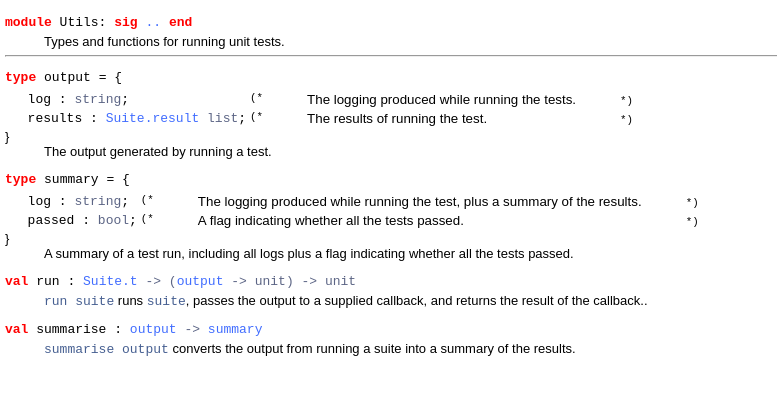
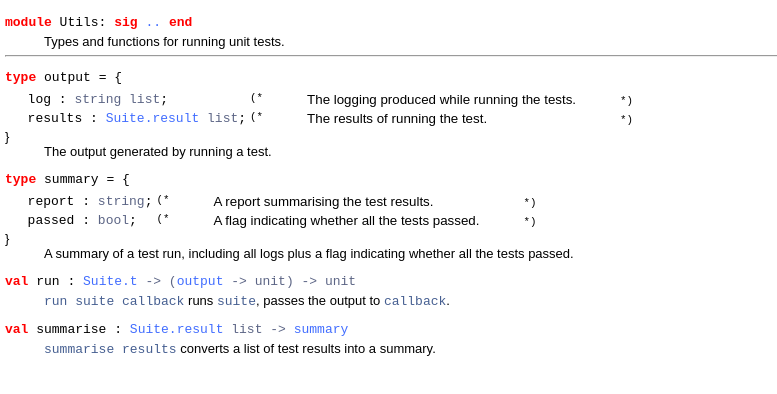
Before and after one commit to johnelse/ocaml-webtest, a plain HTML site: page Utils.html in a window 1280 px wide. Shown: the part 72-466 px from the top of the page, without its empty margins (0-777 px from the left). Drawn offline with Linux system fonts and the light colour scheme.

Commit message:
Travis build 67 pushed docs to gh-pages

```diff
--- a/Utils.html
+++ b/Utils.html
@@ -33,9 +33,10 @@ Types and functions for running unit tests.<br>
 <td align="left" valign="top" >
 <code>&nbsp;&nbsp;</code></td>
 <td align="left" valign="top" >
-<code><span id="TYPEELToutput.log">log</span>&nbsp;: <code class="type">string</code>;</code></td>
+<code><span id="TYPEELToutput.log">log</span>&nbsp;: <code class="type">string list</code>;</code></td>
 <td class="typefieldcomment" align="left" valign="top" ><code>(*</code></td><td class="typefieldcomment" align="left" valign="top" ><div class="info ">
-The logging produced while running the tests.<br>
+The logging produced while running the
+                                  tests.<br>
 </div>
 </td><td class="typefieldcomment" align="left" valign="bottom" ><code>*)</code></td>
 </tr>
@@ -61,10 +62,9 @@ The output generated by running a test.<br>
 <td align="left" valign="top" >
 <code>&nbsp;&nbsp;</code></td>
 <td align="left" valign="top" >
-<code><span id="TYPEELTsummary.log">log</span>&nbsp;: <code class="type">string</code>;</code></td>
+<code><span id="TYPEELTsummary.report">report</span>&nbsp;: <code class="type">string</code>;</code></td>
 <td class="typefieldcomment" align="left" valign="top" ><code>(*</code></td><td class="typefieldcomment" align="left" valign="top" ><div class="info ">
-The logging produced while running the test,
-                                  plus a summary of the results.<br>
+A report summarising the test results.<br>
 </div>
 </td><td class="typefieldcomment" align="left" valign="bottom" ><code>*)</code></td>
 </tr>
@@ -88,12 +88,10 @@ A summary of a test run, including all logs plus a flag indicating whether
 
 
 <pre><span id="VALrun"><span class="keyword">val</span> run</span> : <code class="type"><a href="Suite.html#TYPEt">Suite.t</a> -> (<a href="Utils.html#TYPEoutput">output</a> -> unit) -> unit</code></pre><div class="info ">
-<code class="code">run suite</code> runs <code class="code">suite</code>, passes the output to a supplied callback, and
-    returns the result of the callback..<br>
+<code class="code">run suite callback</code> runs <code class="code">suite</code>, passes the output to <code class="code">callback</code>.<br>
 </div>
 
-<pre><span id="VALsummarise"><span class="keyword">val</span> summarise</span> : <code class="type"><a href="Utils.html#TYPEoutput">output</a> -> <a href="Utils.html#TYPEsummary">summary</a></code></pre><div class="info ">
-<code class="code">summarise output</code> converts the output from running a suite into a summary
-    of the results.<br>
+<pre><span id="VALsummarise"><span class="keyword">val</span> summarise</span> : <code class="type"><a href="Suite.html#TYPEresult">Suite.result</a> list -> <a href="Utils.html#TYPEsummary">summary</a></code></pre><div class="info ">
+<code class="code">summarise results</code> converts a list of test results into a summary.<br>
 </div>
 </body></html>
```
Also changed, not shown: index_values.html (+2 -4 lines), type_Utils.html (+3 -3 lines), 1 other file.
